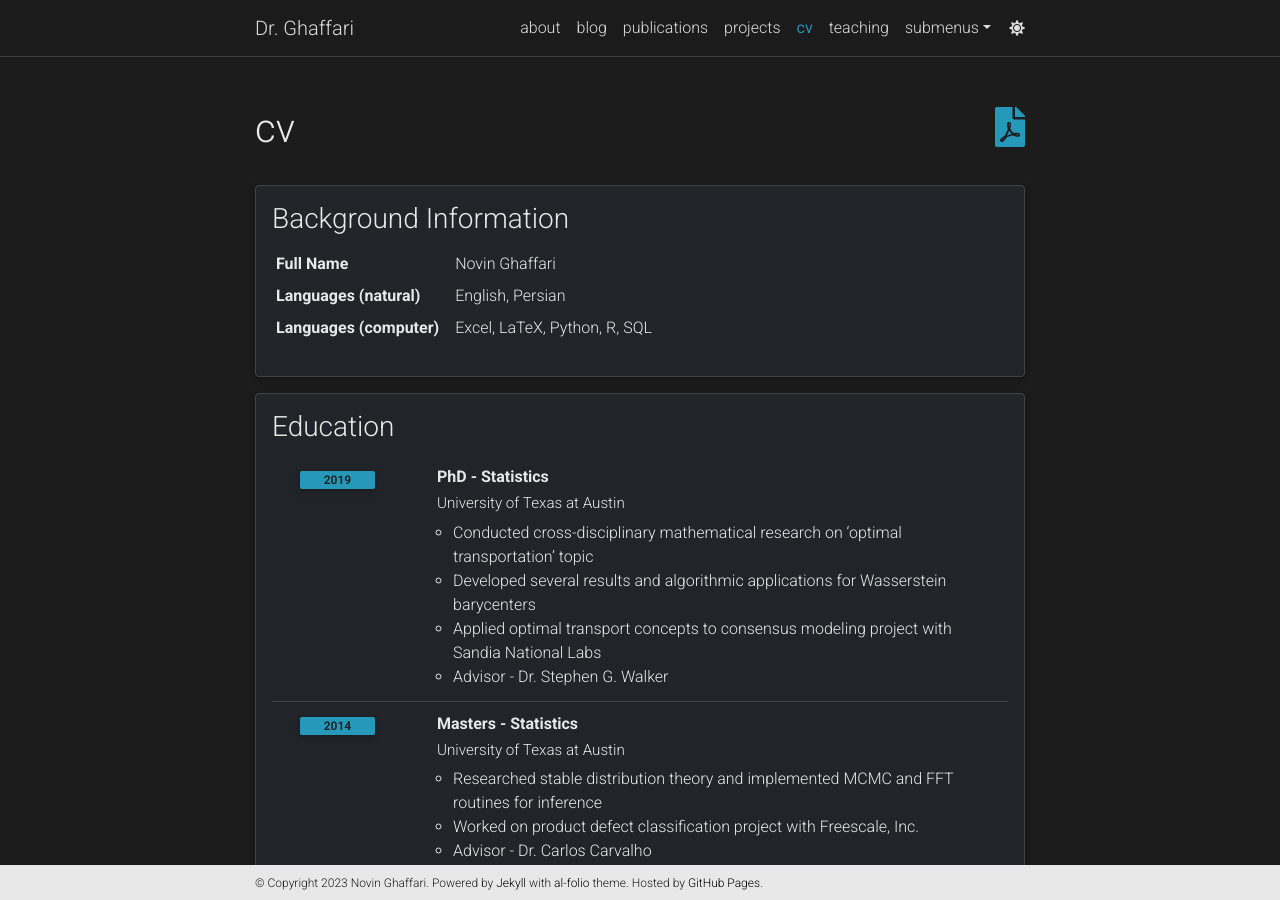
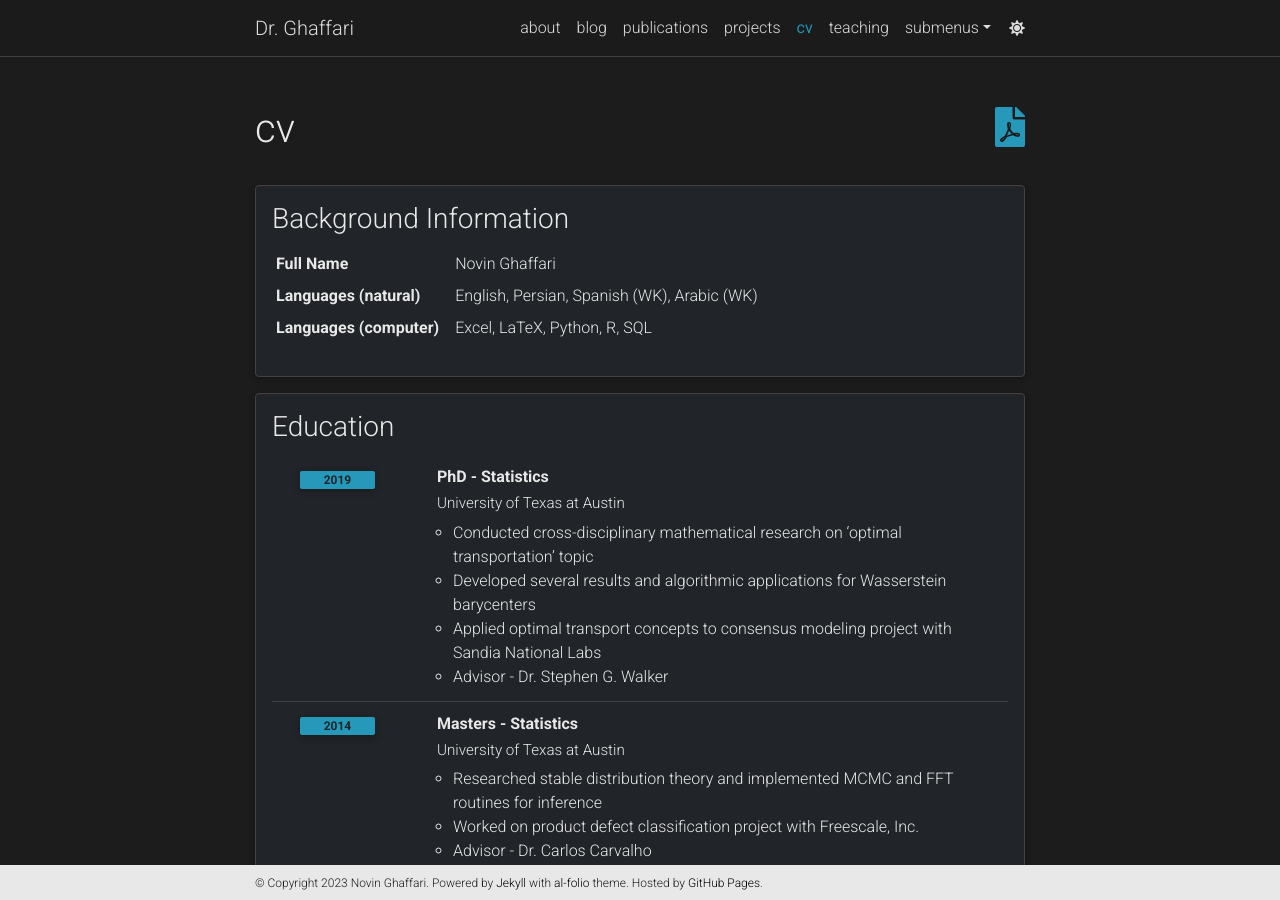
Before and after one commit to nghaffari/nghaffari.github.io, a Jekyll site: the page built from _pages/cv.md, in a window 1280 px wide and 900 px high. Built offline with Jekyll 4.4.1, drawn with Linux system fonts in a browser that asks for light colours; comment, search, counter and statistics services are not loaded; a style sheet for code colours, icons or effects is not loaded.

Commit message:
Update cv.yml

```diff
--- a/_data/cv.yml
+++ b/_data/cv.yml
@@ -4,7 +4,7 @@
     - name: Full Name
       value: Novin Ghaffari
     - name: Languages (natural)
-      value: English, Persian
+      value: English, Persian, Spanish (WK), Arabic (WK)
     - name: Languages (computer)
       value: Excel, LaTeX, Python, R, SQL
 
```
